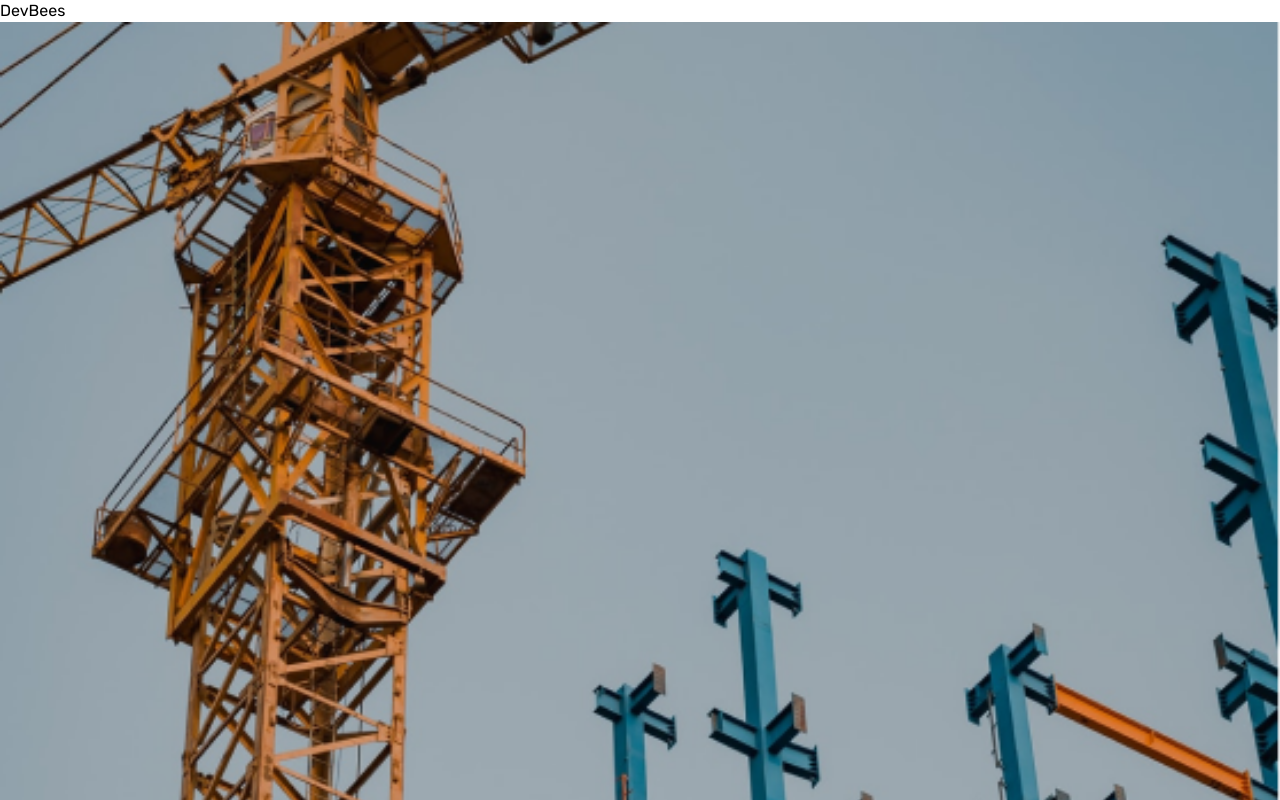
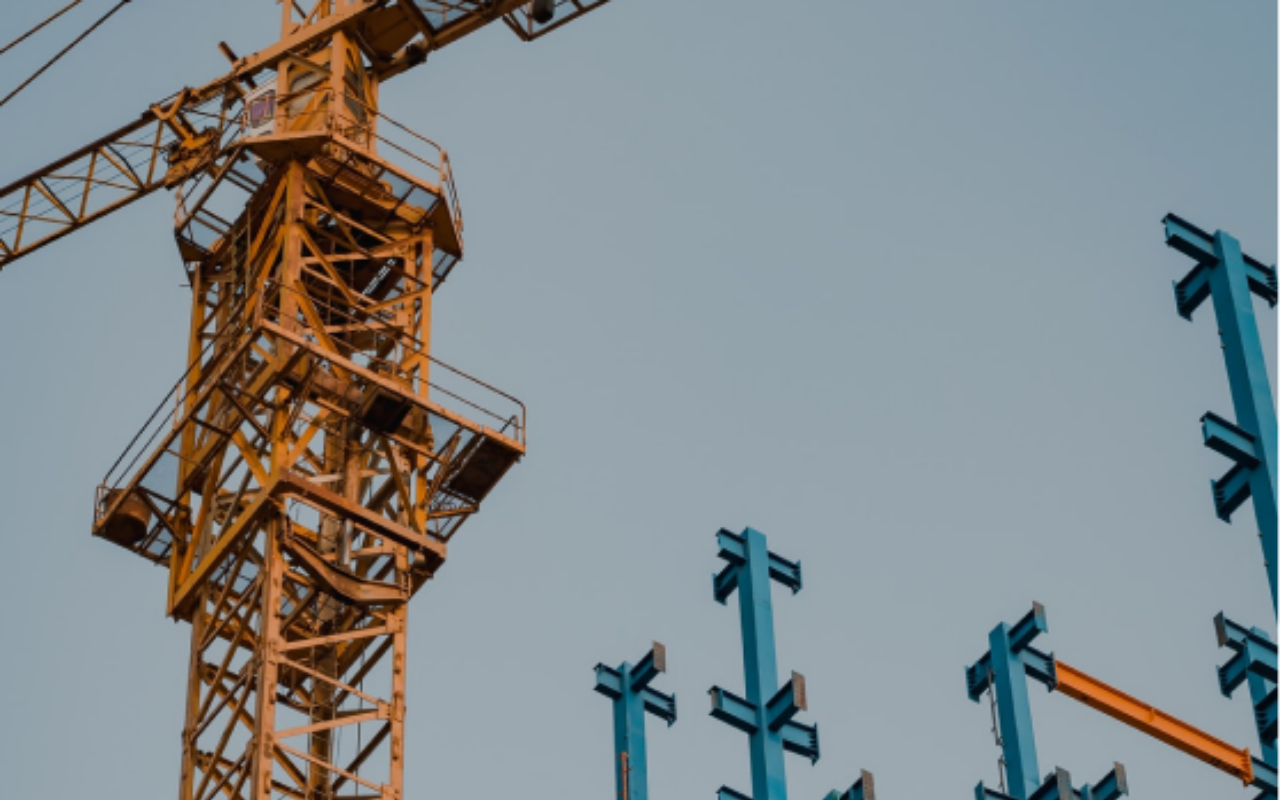
Before and after one commit to CasadoFrancisco/innovation, a React (Vite) app: page / in a window 1280 px wide. Shown: the top 800 px of the page. Built offline with nearby package versions, Linux system fonts and the light colour scheme.

Commit message:
feat:add body

```diff
--- a/src/App.jsx
+++ b/src/App.jsx
@@ -1,11 +1,10 @@
-import Body from './components/Body'
 import Home from './page/Home'
 const App= () => {
 
   return (
     <div className="App">
         <Home/>
-        <Body/>
+
     </div>
   )
 }
--- a/src/page/Home.jsx
+++ b/src/page/Home.jsx
@@ -1,7 +1,9 @@
+import Body from "../components/Body"
+
 const Home = () => {
   return (
     <div>
-        DevBees
+    <Body/>
     </div>
   )
 }
```
